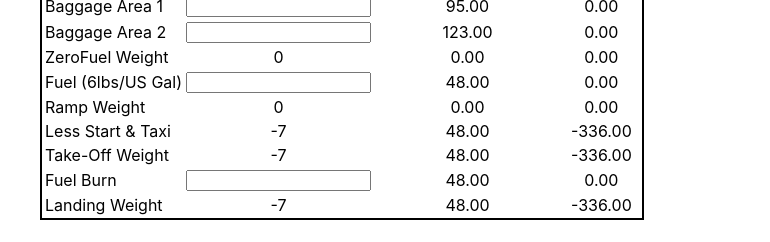
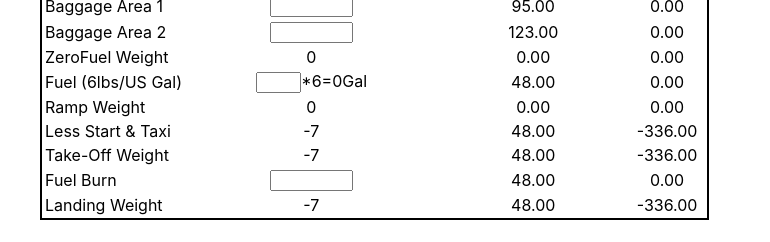
Before and after one commit to robertmzm/pstar, a React (Create React App) app: page / in a window 1280 px wide. Both pictures are taken after a click on the tab "Weight and Balance". Shown: the part 605-847 px from the top of the page, without its empty margins (0-770 px from the left). Built offline with nearby package versions, Linux system fonts and the light colour scheme.

Commit message:
show calculated fuel

```diff
--- a/src/react/components/WeightBalanceSheet.js
+++ b/src/react/components/WeightBalanceSheet.js
@@ -4,18 +4,25 @@ const tableStyle = {
   border: "2px solid",
   margin: "40px",
 }
-
+const normalBox={
+  width: "30%",
+  textAlign: "center"
+}
+const shortBox={
+  width: "15%",
+  textAlign: "center"
+}
 const centerText={
   textAlign: "center"
 }
 function WeightBalanceSheet(props){
 
-	const [inputs, setinputs] = useState({emptyWeight:0,arm:0,frontSeat:0,rearSeat:0,baggage1:0,baggage2:0,fuelBurn:0,fuel:0});
+	const [inputs, setInputs] = useState({emptyWeight:0,arm:0,frontSeat:0,rearSeat:0,baggage1:0,baggage2:0,fuelBurn:0,fuel:0});
   const arms = {frontSeat:37,rearSeat:73,baggage1:95,baggage2:123,fuel:48}
 
   var handleChange = (e) => {
 
-    setinputs({...inputs,[e.target.name]:Number(eval(e.target.value==""?0:e.target.value))})
+    setInputs({...inputs,[e.target.name]:Number(eval(e.target.value==""?0:e.target.value))})
   };
 
   var to2Decimal = (num) => {
@@ -64,31 +71,31 @@ function WeightBalanceSheet(props){
       <tbody>
         <tr>
           <td>Empty Weight</td>
-          <td style={centerText}><input style={centerText} name="emptyWeight" type="text" onChange={handleChange} /></td>
-          <td style={centerText}><input style={centerText}  name="arm" type="text" onChange={handleChange} /></td>
+          <td style={centerText}><input style={normalBox} name="emptyWeight" type="text" onChange={handleChange} /></td>
+          <td style={centerText}><input style={normalBox}  name="arm" type="text" onChange={handleChange} /></td>
           <td style={centerText}>{moments.emptyWeight}</td>
         </tr>
         <tr>
           <td>Pilot & Front Seat</td>
-          <td style={centerText}><input style={centerText} name="frontSeat" type="text" onChange={handleChange} /></td>
+          <td style={centerText}><input style={normalBox} name="frontSeat" type="text" onChange={handleChange} /></td>
           <td style={centerText}>{arms.frontSeat}</td>
           <td style={centerText}>{moments.frontSeat}</td>
         </tr>
         <tr>
           <td>Rear Seat</td>
-          <td style={centerText}><input style={centerText} name="rearSeat" type="text" onChange={handleChange} /></td>
+          <td style={centerText}><input style={normalBox} name="rearSeat" type="text" onChange={handleChange} /></td>
           <td style={centerText}>{arms.rearSeat}</td>
           <td style={centerText}>{moments.rearSeat}</td>
         </tr>
         <tr>
           <td>Baggage Area 1</td>
-          <td style={centerText}><input style={centerText} name="baggage1" type="text" onChange={handleChange} /></td>
+          <td style={centerText}><input style={normalBox} name="baggage1" type="text" onChange={handleChange} /></td>
           <td style={centerText}>{arms.baggage1}</td>
           <td style={centerText}>{moments.baggage1}</td>
         </tr>
         <tr>
           <td>Baggage Area 2</td>
-          <td style={centerText}><input style={centerText} name="baggage2" type="text" onChange={handleChange} /></td>
+          <td style={centerText}><input style={normalBox} name="baggage2" type="text" onChange={handleChange} /></td>
           <td style={centerText}>{arms.baggage2}</td>
           <td style={centerText}>{moments.baggage2}</td>
         </tr>
@@ -100,7 +107,7 @@ function WeightBalanceSheet(props){
         </tr>
         <tr>
           <td>Fuel (6lbs/US Gal)</td>
-          <td><input style={centerText} name="fuel" type="text" onChange={handleChange} /></td>
+          <td style={centerText}><input style={shortBox} name="fuel" type="text" onChange={handleChange} />*6={inputs.fuel*6}Gal</td>
           <td style={centerText}>{arms.fuel}</td>
           <td style={centerText}>{moments.fuel}</td>
         </tr>
@@ -124,7 +131,7 @@ function WeightBalanceSheet(props){
         </tr>
         <tr>
           <td>Fuel Burn</td>
-          <td><input style={centerText} name="fuelBurn" type="text" onChange={handleChange} /></td>
+          <td style={centerText}><input style={normalBox} name="fuelBurn" type="text" onChange={handleChange} /></td>
           <td style={centerText}>{arms.fuel}</td>
           <td style={centerText}>{moments.fuelBurn}</td>
         </tr>
```
